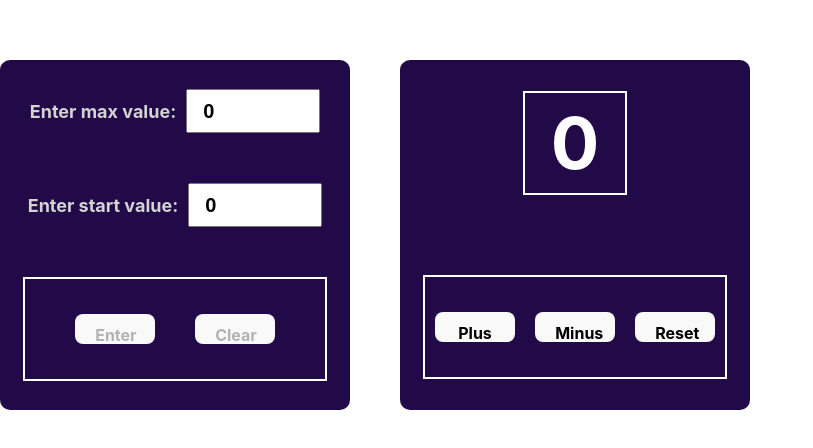
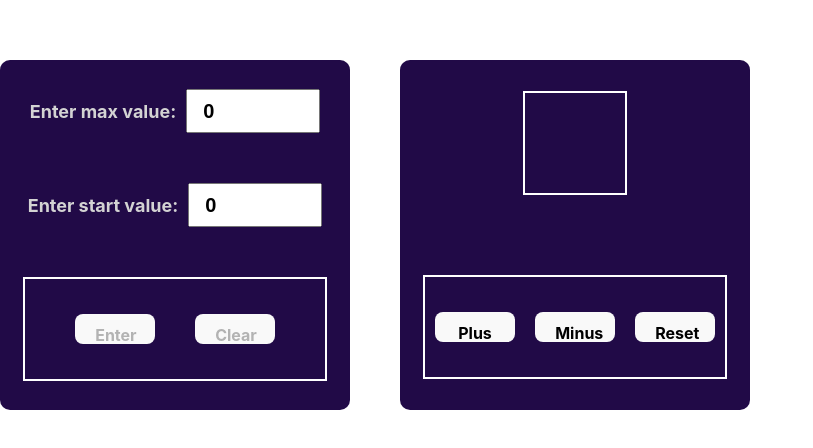
Before and after one commit to umedjankabiri/advanced-counter, a React (Vite) app: page / in a window 1280 px wide. Shown: the part 190-638 px from the top of the page, without its empty margins (0-813 px from the left). Built offline with nearby package versions, Linux system fonts and the light colour scheme.

Commit message:
removed useEffect, replaced useState to App component for simplifying implementation of code

```diff
--- a/src/common/components/Counter/Counter.tsx
+++ b/src/common/components/Counter/Counter.tsx
@@ -1,4 +1,4 @@
-import {FC, useEffect, useState} from 'react';
+import {FC} from 'react';
 import 'components/Counter/counterStyles.css'
 import {Button} from "components/Button/Button.tsx";
 import {Display} from "components/Display/Display.tsx";
@@ -8,21 +8,18 @@ export const Counter: FC<CounterProps> = (props) => {
     const zeroValue = 0
     //const minusOne = -1
 
-    const [counter, setCounter] = useState<number>(zeroValue)
+
     // const [message, setMessage] = useState<string | null>(null)
 
     const onClickPlusHandler = () => {
-        setCounter(prevCounter => prevCounter + 1)
+        props.setCounter && props.setCounter(props.counter)
     }
     const onClickMinusHandler = () => {
-        setCounter(prevCounter => prevCounter - 1)
+        props.setCounter && props.setCounter(props.counter)
     }
     const onClickResetHandler = () => {
-        setCounter(0)
+        props.setCounter && props.setCounter(props.counter)
     }
-    useEffect(()=> {
-        props.onClickEnter && props.onClickEnter(setCounter)
-    }, [props.onClickEnter])
 
     const disabledPlus = !!props.error
     const disabledMinus = !!props.error
@@ -33,8 +30,8 @@ export const Counter: FC<CounterProps> = (props) => {
             {/* ----------------------------------------- Counter layout -------------------------------------- */}
             { !!props.error
                 ? <span className={"error"}>{props.error}</span>
-                : <Display className={counter !== zeroValue && props.maxValue == counter ? "lastDigit" : "notError"}
-                     showCounter={counter}/>
+                : <Display className={props.counter !== zeroValue && props.maxValue == props.counter ? "lastDigit" : "notError"}
+                     showCounter={props.counter}/>
             }
                 <div className={"displayButtonsWrapper"}>
                     <Button className={"plus"}
```
